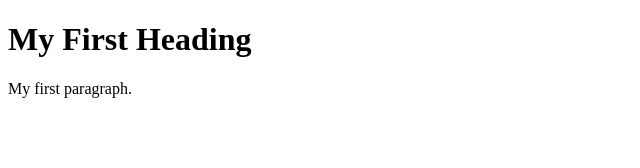
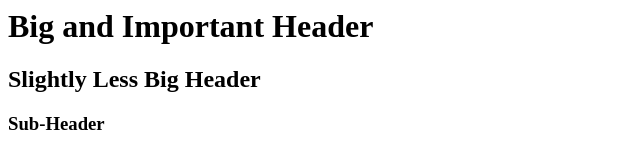
Before and after one commit to RangaPrashanth/sherlock_holmes, a plain HTML site: page index.html in a window 1280 px wide. Shown: the whole page, without its empty margins (0-640 px from the left). Drawn offline with Linux system fonts and the light colour scheme.

Commit message:
conflict 2

```diff
--- a/index.html
+++ b/index.html
@@ -1,9 +1,3 @@
-<!DOCTYPE html>
-<html>
-<body>
-
-<h1>My First Heading</h1>
-<p>My first paragraph.</p>
-
-</body>
-</html>
+<h1>Big and Important Header</h1>
+<h2>Slightly Less Big Header</h2>
+<h3>Sub-Header</h3>
```
